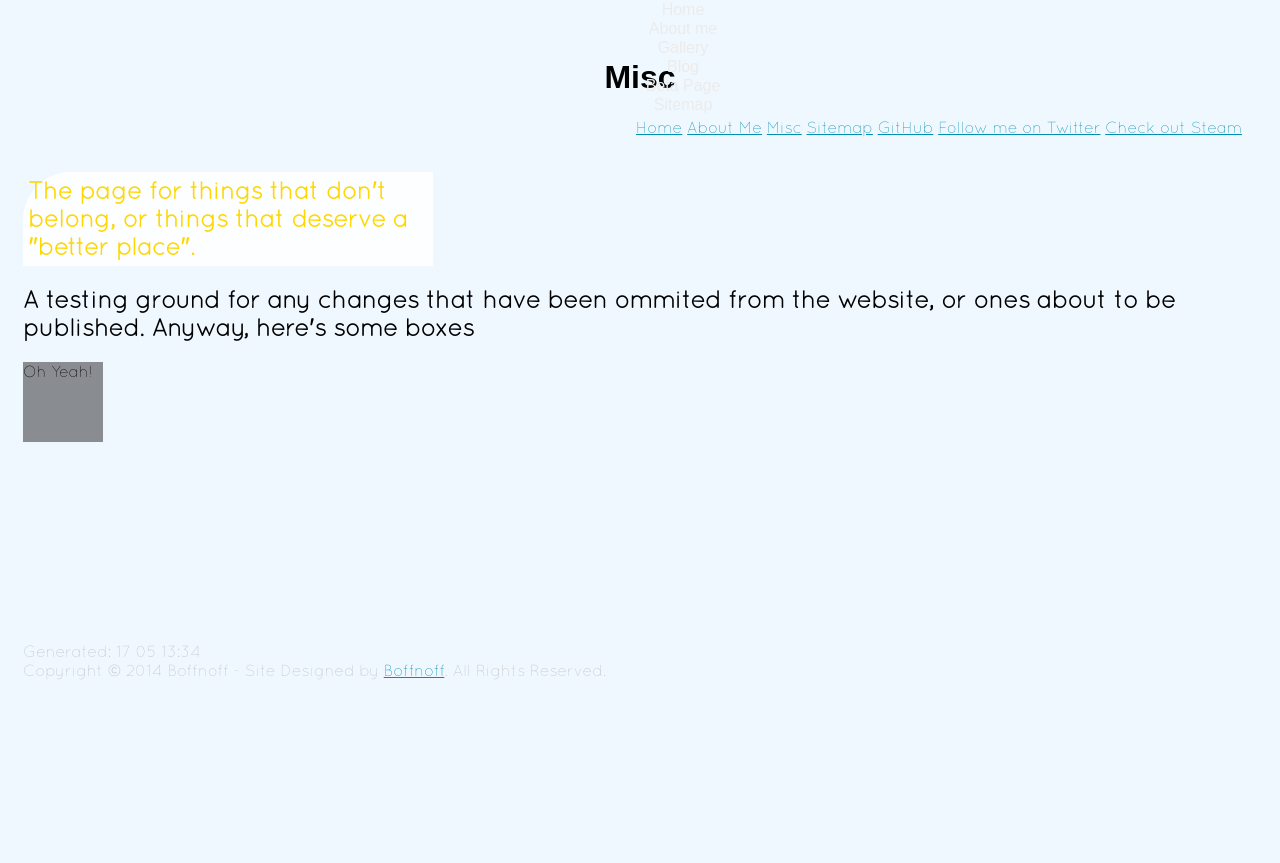
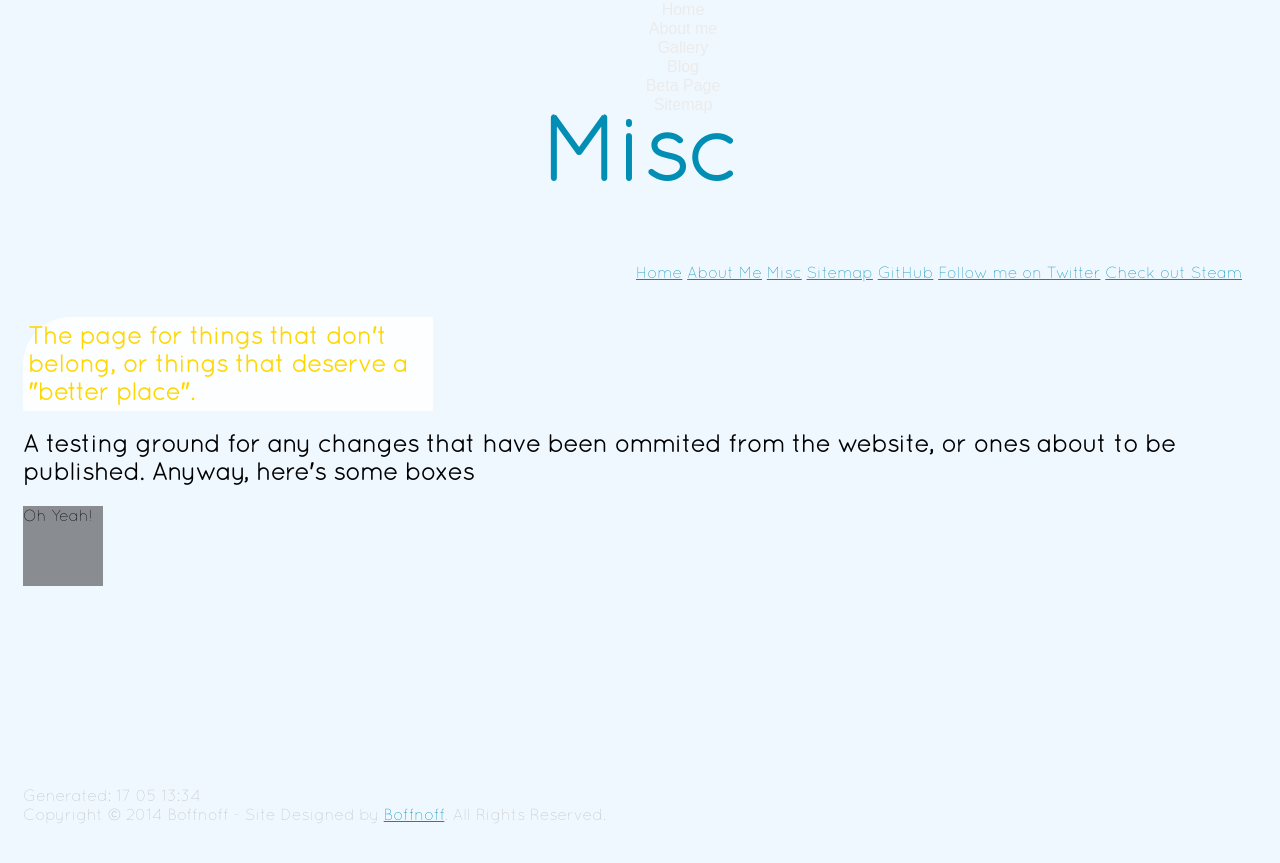
Before and after one commit to boffnoff/boffnoff.github.com, a Jekyll site: the page built from misc.html, in a window 1280 px wide. Shown: the top 863 px of the page. Built offline with Jekyll 4.4.1, drawn with Linux system fonts in a browser that asks for light colours; some web fonts are replaced.

Commit message:
added z-index back in as it didnt change anyhtigng, as well as changing colour of the <h1> elements. ALSO I added the nessacry - to the ;webkit; element

```diff
--- a/css/index.css
+++ b/css/index.css
@@ -77,10 +77,9 @@ body {
 
  h1 {
   text-align:center;
-  color: #111
+  color: #008EB4;
   font-size: 90px;
-  font-family: 'absender', Arial, sans-serif;
-}
+  }
 
 @font-face {
 	font-family: 'absender';
@@ -96,7 +95,7 @@ body {
     height: 50px;
     margin: 0;
     top: 0;
-
+    z-index: 1;
 }
 
 
@@ -149,7 +148,7 @@ h3 {
 
 .misc_page {
   border-top-left-radius:2em;
-  webkit-border-top-left-radius:2em; /* Safari */
+  -webkit-border-top-left-radius:2em; /* Safari */
   color: gold;
   size: 100px;
   background: rgba(255,255,255,0.9);
```
